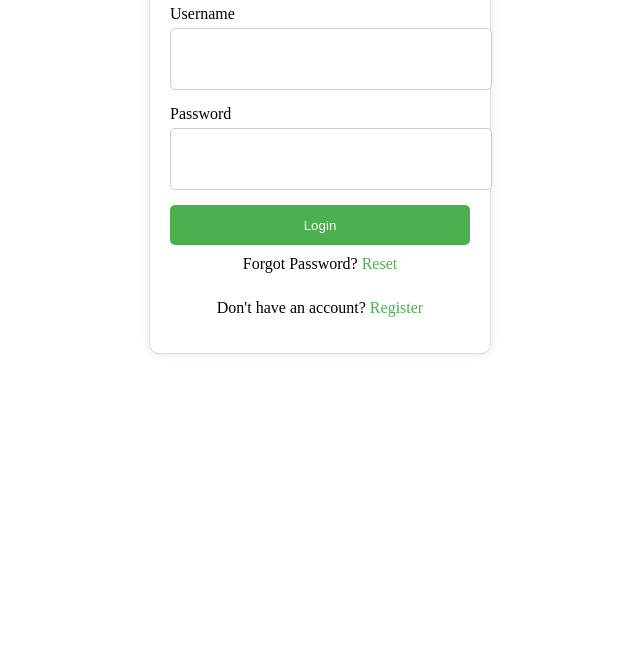
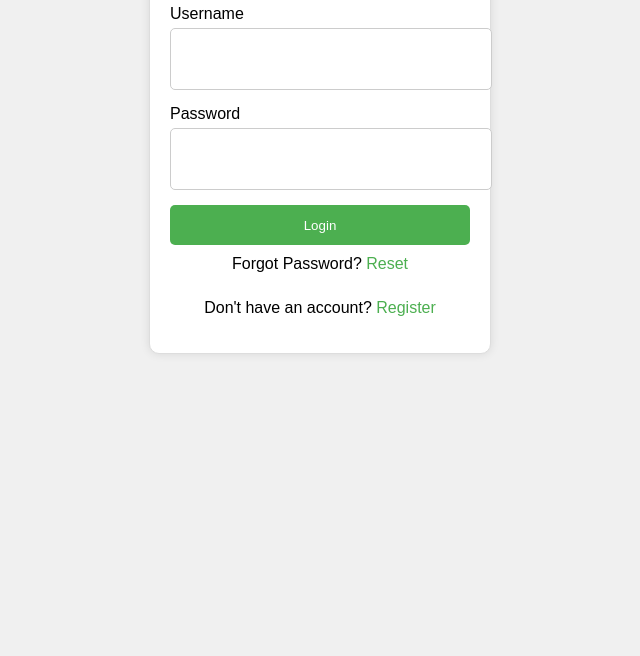
Before and after one commit to geethagoshikonda/student, a plain HTML site: page INDEX.HTML in a window 1280 px wide. Shown: the part 144-800 px from the top of the page, without its empty margins (320-960 px from the left). Drawn offline with Linux system fonts and the light colour scheme.

Commit message:
Update STYLE.CSS

```diff
--- a/STYLE.CSS
+++ b/STYLE.CSS
@@ -1,6 +1,3 @@
-CSS (style.css)
-
-
 body {
     font-family: Arial, sans-serif;
     background-color: #f0f0f0;
```
